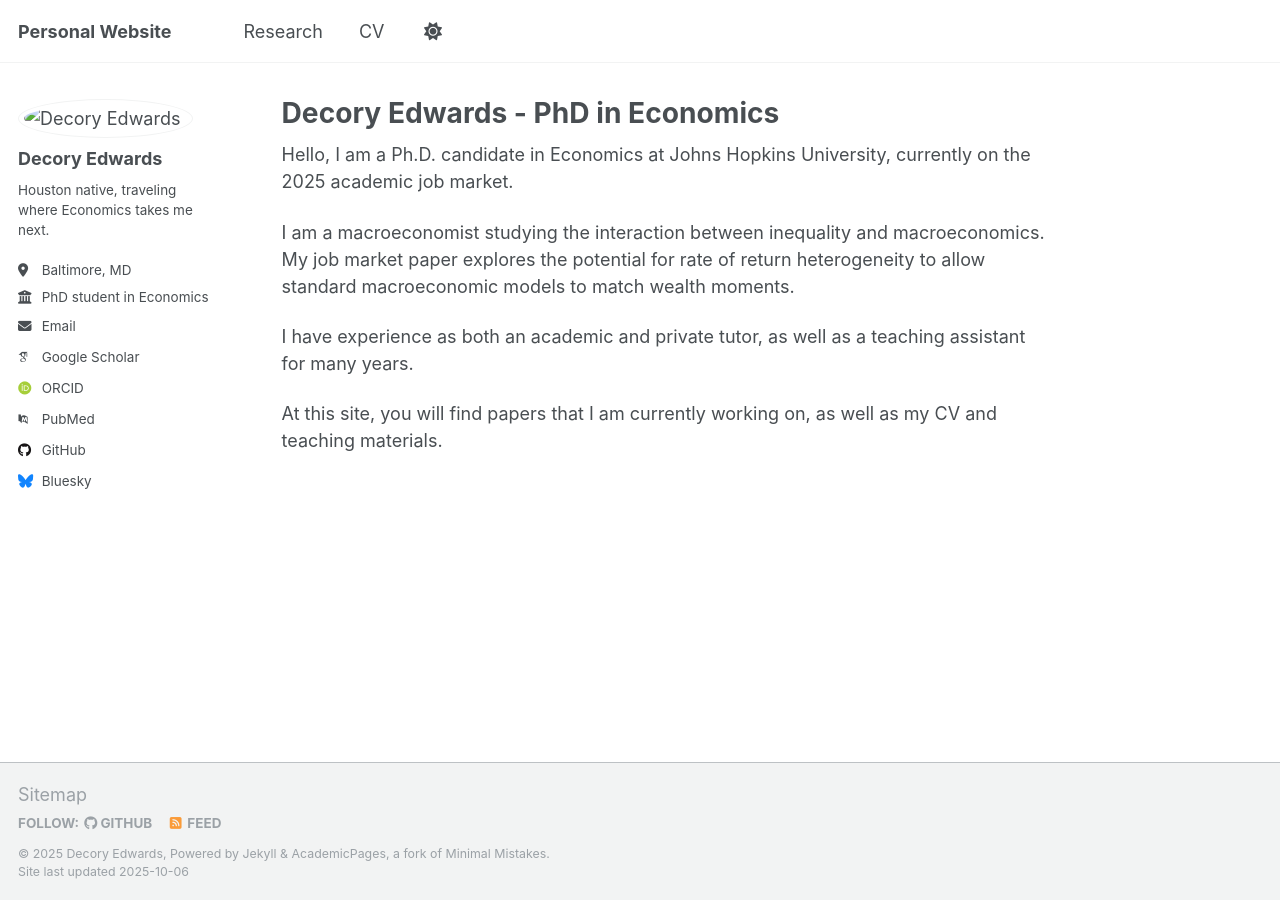
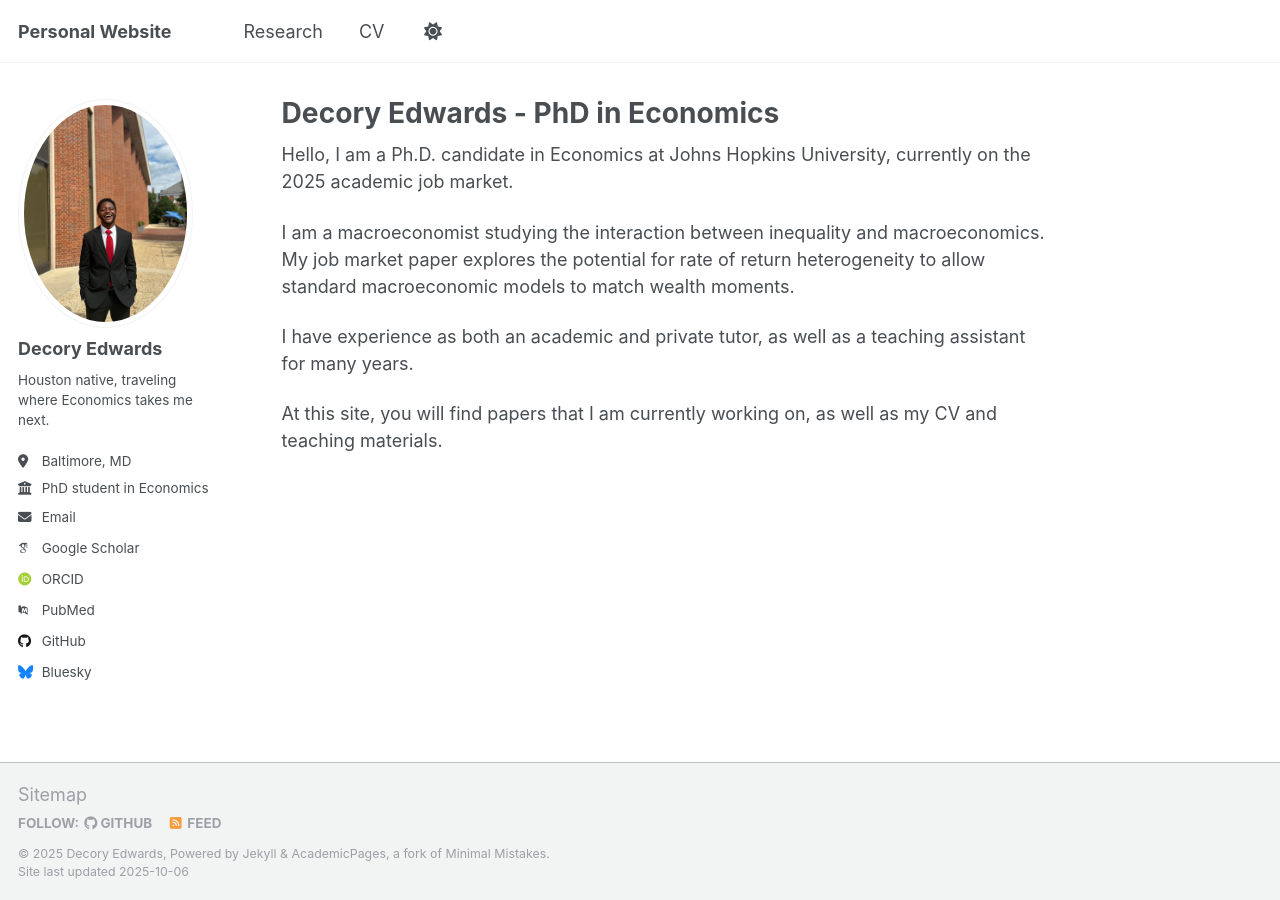
Before and after one commit to dedwar65/dedwar65.github.io, a Jekyll site: the page built from _pages/about.md, in a window 1280 px wide. Built offline with Jekyll 4.4.1, drawn with Linux system fonts in a browser that asks for light colours; some web fonts are replaced.

Commit message:
attempt to fix photo

```diff
--- a/_config.yml
+++ b/_config.yml
@@ -31,7 +31,7 @@ repository               : "dedwar65/dedwar65.github.io"
 #               Additional customization can be done by editing /_includes/author-profile.html
 author:
   # Biographic information
-  avatar           : "/files/websitepic.jpg"
+  avatar           : "https://dedwar65.github.io/files/websitepic.jpg"
   name             : "Decory Edwards"
   pronouns         : # example: "she/her"
   bio              : "Houston native, traveling where Economics takes me next."
--- a/_data/authors.yml
+++ b/_data/authors.yml
@@ -5,7 +5,8 @@ dedwar65:
   uri         : "http://name.com"
   email       : "name@name.com"
   bio         : "This is the first name."
-  avatar      : "/files/websitepic.jpg"
+  avatar      : "https://dedwar65.github.io/files/websitepic.jpg"
+
   twitter     : "name"
   google_plus : "Name"
 
```
